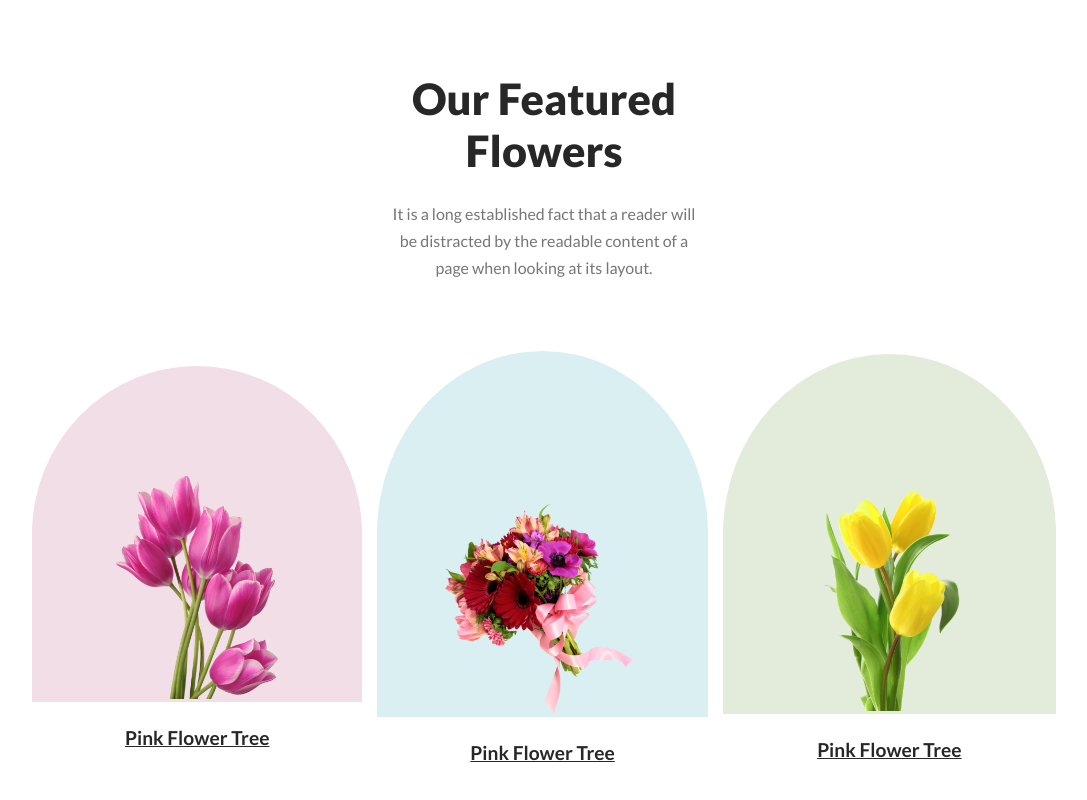
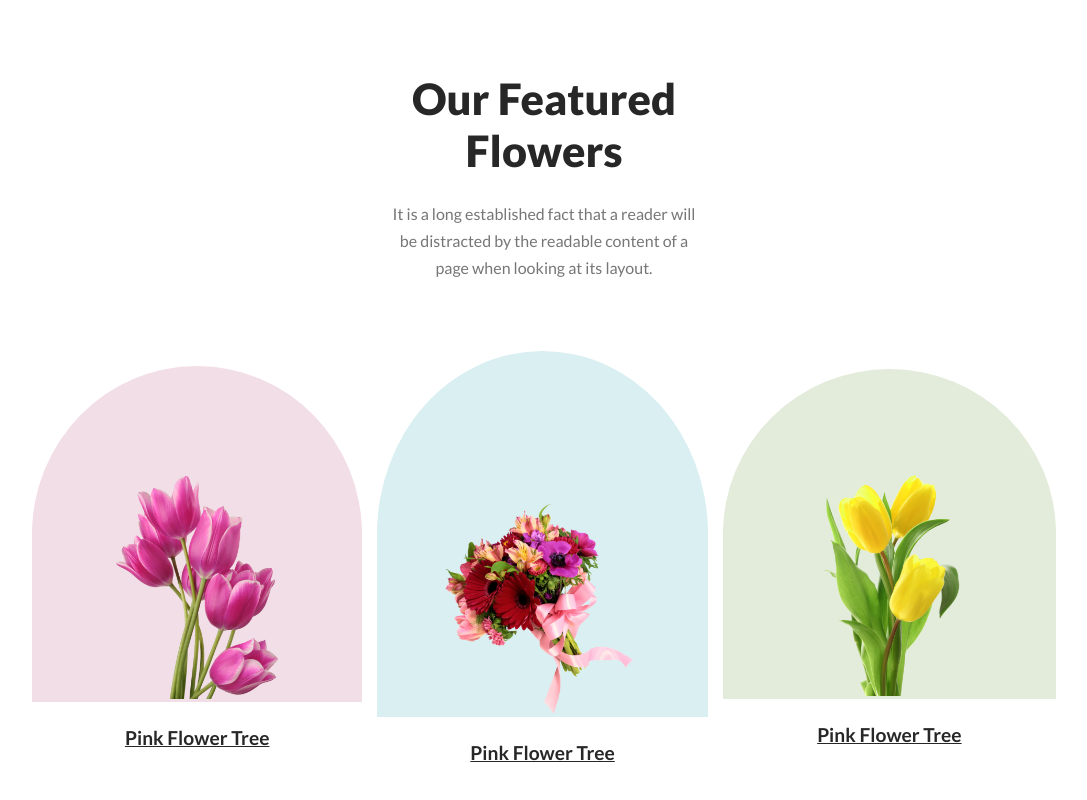
Before and after one commit to mushfiqueraiyan/flower-shop, a plain HTML site: page index.html in a window 1280 px wide. Shown: the part 748-1548 px from the top of the page, without its empty margins (96-1183 px from the left). Drawn offline with Linux system fonts and the light colour scheme; a web font is replaced by a local one.

Commit message:
some minor changes on features section

```diff
--- a/style.css
+++ b/style.css
@@ -113,6 +113,7 @@ section{
 }
 .halka-green{
     background-color: #e3ecdb;
+    padding: 80px 70px 0px;
 }
 .flower img{
     width: 85%;
```
